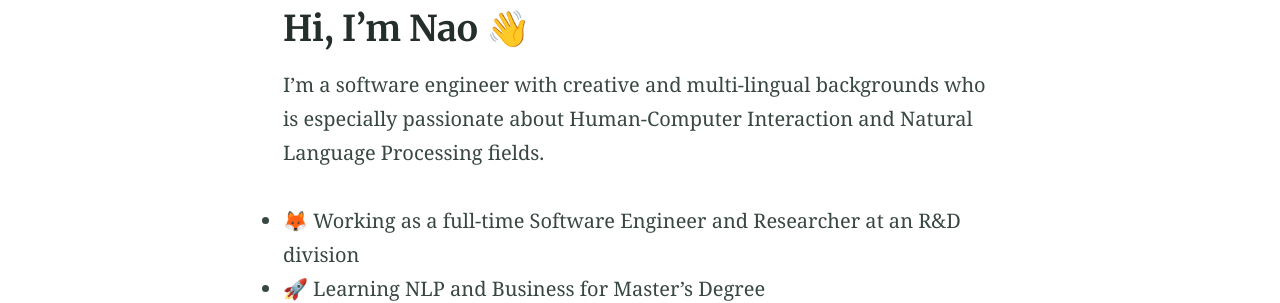
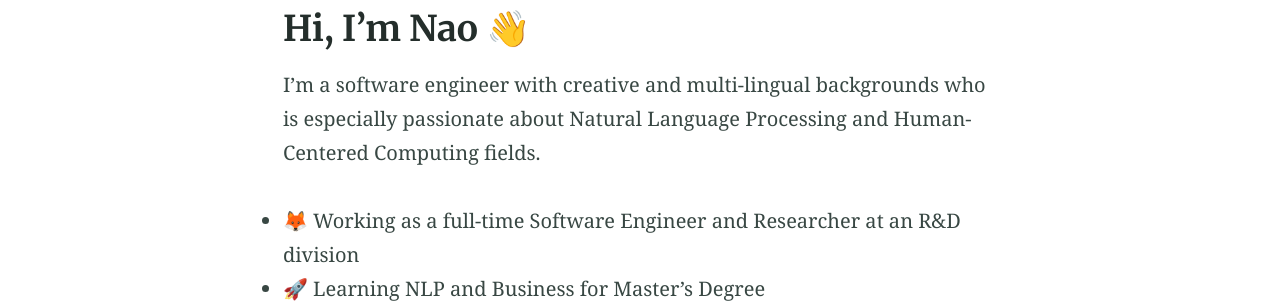
Before and after one commit to NaosFabrik/NaosFabrik.github.io, a Jekyll site: the page built from index.md, in a window 1280 px wide. Shown: the part 528-831 px from the top of the page. Built offline with Jekyll 4.4.1, drawn with Linux system fonts in a browser that asks for light colours.

Commit message:
Update index.md

```diff
--- a/index.md
+++ b/index.md
@@ -5,7 +5,7 @@ excerpt: "Personal Webpage"
 ---
 
 ## Hi, I'm Nao 👋
-I'm a software engineer with creative and multi-lingual backgrounds who is especially passionate about Human-Computer Interaction and Natural Language Processing fields.
+I'm a software engineer with creative and multi-lingual backgrounds who is especially passionate about Natural Language Processing and Human-Centered Computing fields.
 
 - 🦊 Working as a full-time Software Engineer and Researcher at an R&D division
 - 🚀 Learning NLP and Business for Master's Degree
```
